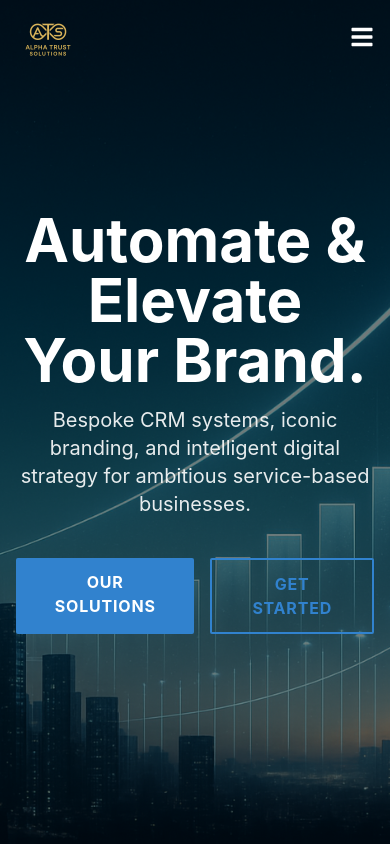
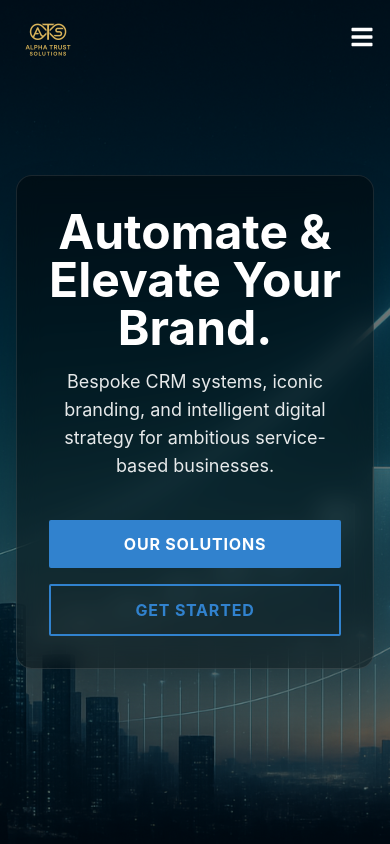
Before and after one commit to lerskytech/ATS-Final, a React (Vite) app: page / in a window 390 px wide. Shown: the top 844 px of the page. Built offline with nearby package versions, Linux system fonts and the light colour scheme; the HTML template or start-up script is replaced by a standard one.

Commit message:
fix(nav): Resolve scroll-to-section conflicts
feat(ui): Add glassmorphism background to Hero section for improved text visibility and modern aesthetic.

```diff
--- a/src/App.tsx
+++ b/src/App.tsx
@@ -14,14 +14,14 @@ const App = () => {
   return (
     <div className="bg-background text-text-primary font-sans">
       <Navbar />
-      <div id="hero"><Hero /></div>
-      <div id="about"><About /></div>
-      <div id="services"><Services /></div>
-      <div id="process"><Process /></div>
-      <div id="portfolio"><Portfolio /></div>
-      <div id="testimonials"><Testimonials /></div>
-      <div id="team"><Team /></div>
-      <div id="contact"><Contact /></div>
+      <Hero />
+      <About />
+      <Services />
+      <Process />
+      <Portfolio />
+      <Testimonials />
+      <Team />
+      <Contact />
 
       <Footer />
     </div>
--- a/src/components/Hero.tsx
+++ b/src/components/Hero.tsx
@@ -42,22 +42,23 @@ const Hero = () => {
         initial="hidden"
         animate="visible"
       >
+        <div className="bg-black/40 backdrop-blur-md rounded-2xl p-8 md:p-12 border border-white/10 shadow-2xl max-w-4xl mx-auto">
           <motion.h1
-          className="font-sans font-bold text-6xl md:text-8xl text-white mb-4"
+            className="font-sans font-bold text-5xl md:text-7xl text-white mb-4"
             variants={itemVariants}
           >
             {headline}
           </motion.h1>
 
           <motion.p
-          className="text-xl md:text-2xl text-white/90 max-w-3xl mx-auto mb-10"
+            className="text-lg md:text-xl text-white/90 max-w-3xl mx-auto mb-10"
             variants={itemVariants}
           >
             Bespoke CRM systems, iconic branding, and intelligent digital strategy for ambitious service-based businesses.
           </motion.p>
 
           <motion.div
-          className="flex justify-center gap-4"
+            className="flex flex-col sm:flex-row justify-center gap-4"
             variants={itemVariants}
           >
           <Link to="services" smooth={true} duration={800} className="bg-accent text-white font-bold py-3 px-8 rounded-sm uppercase tracking-wider transition-all duration-300 hover:bg-accent-hover hover:shadow-lg cursor-pointer">
@@ -67,6 +68,7 @@ const Hero = () => {
             Get Started
           </Link>
           </motion.div>
+        </div>
       </motion.div>
     </section>
   );
```
Lines whose indentation alone changed are shown as unchanged.
